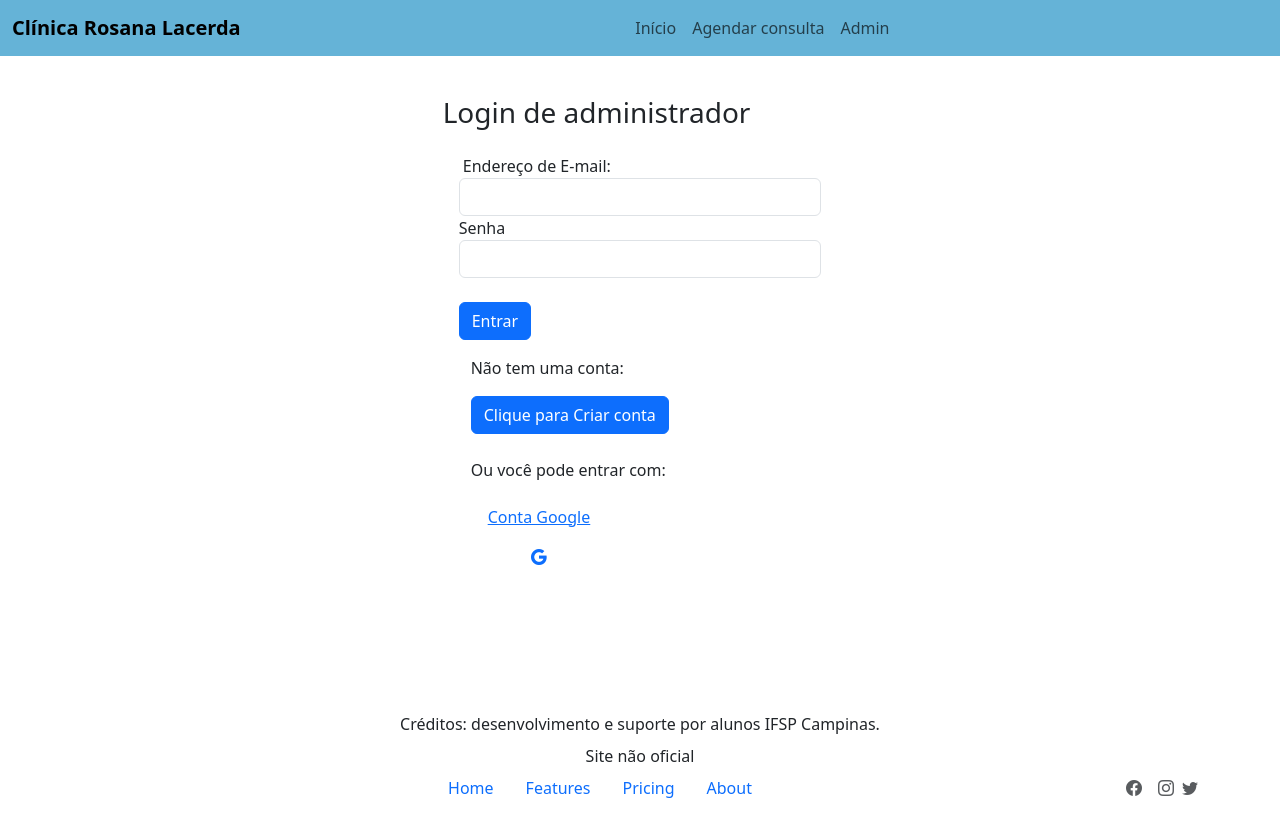
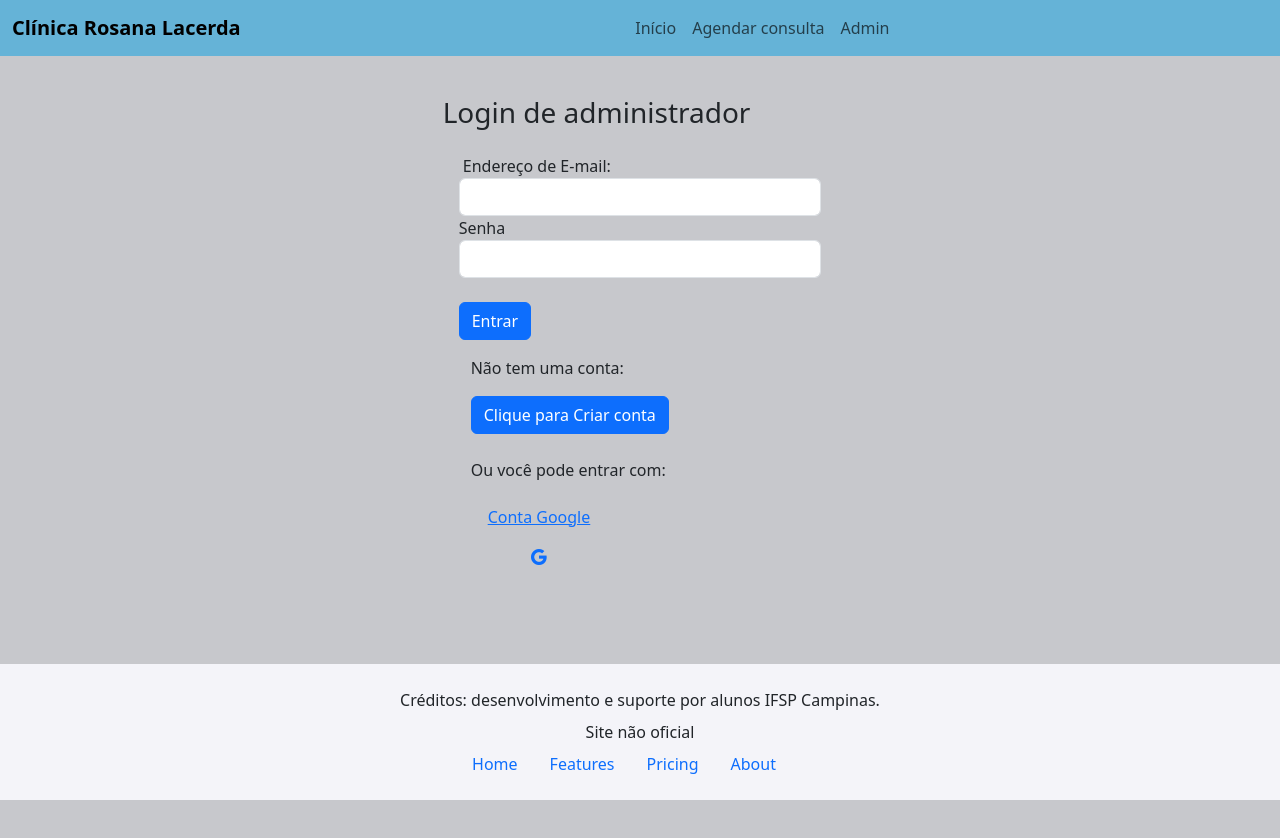
Before and after one commit to glauconeto/booking_events, a plain HTML site: page admin.html in a window 1280 px wide. Drawn offline with nearby package versions, Linux system fonts and the light colour scheme.

Commit message:
Ajuste de estilo de rodapé

```diff
--- a/admin.html
+++ b/admin.html
@@ -4,9 +4,9 @@
   <meta charset="utf-8">
   <meta name="viewport" content="width=device-width, initial-scale=1">
   <title>Login de Admin</title>
-  <link rel="stylesheet" href="assets/css/style.css">
   <link rel="stylesheet" href="https://cdn.jsdelivr.net/npm/bootstrap@5.3.3/dist/css/bootstrap.min.css">
   <link rel="stylesheet" href="https://cdn.jsdelivr.net/npm/bootstrap-icons@1.11.3/font/bootstrap-icons.min.css">
+  <link rel="stylesheet" href="assets/css/style.css">
 </head>
 <body>
   <nav class="navbar navbar-expand-md navbar-light picton fixed-top">
@@ -63,17 +63,17 @@
         </div>
     </section>
   </main>
-  <footer>
-    <div class="py-3">
+  <footer class="py-3 ghost">
     <div class="container">
-        <div class="row">
-        </div>
       <div class="row">
         <div class="col-md-12 text-center">
           <p class="mt-2 mb-0">Créditos: desenvolvimento e suporte por alunos IFSP Campinas.</p>
           <p class="mt-2 mb-0">Site não oficial</p>
         </div>
-          <div class="col-md-12 text-center d-md-flex align-items-center">
+      </div>
+      <div class="row">
+        <div class="col-md-12 text-center d-md-flex align-items-center"> <i
+            class="d-block fa fa-stop-circle fa-2x mr-md-5 text-primary"></i>
           <ul class="nav mx-md-auto d-flex justify-content-center">
             <li class="nav-item"> <a class="nav-link active" href="#">Home</a> </li>
             <li class="nav-item"> <a class="nav-link" href="#">Features</a> </li>
@@ -81,15 +81,14 @@
             <li class="nav-item"> <a class="nav-link" href="#">About</a> </li>
           </ul>
           <div class="row">
-              <div class="col-md-12 d-flex align-items-center justify-content-md-between justify-content-center my-2">
-                <a href="#">
-                  <i class="d-block bi bi-facebook text-muted fa-lg mx-2"></i>
+            <div class="col-md-12 d-flex align-items-center justify-content-md-between justify-content-center my-2"> <a
+                href="#">
+                <i class="d-block fa fa-facebook-official text-muted fa-lg mx-2"></i>
               </a> <a href="#">
-                  <i class="d-block bi bi-instagram text-muted fa-lg mx-2"></i>
+                <i class="d-block fa fa-instagram text-muted fa-lg mx-2"></i>
               </a> <a href="#">
-                  <i class="d-block bi bi-twitter text-muted fa-lg ml-2"></i>
+                <i class="d-block fa fa-twitter text-muted fa-lg ml-2"></i>
               </a> </div>
-            </div>
           </div>
         </div>
       </div>
--- a/assets/css/style.css
+++ b/assets/css/style.css
@@ -5,6 +5,10 @@
 
 section.full-center {
     display: flex;
+}
+
+body {
+  background-color: #C7C8CC;
 }
 
 html,
```
Also changed, not shown: index.html (+1 -1 lines), list_events.html (+33 -7 lines). Lines whose indentation alone changed are shown as unchanged.
